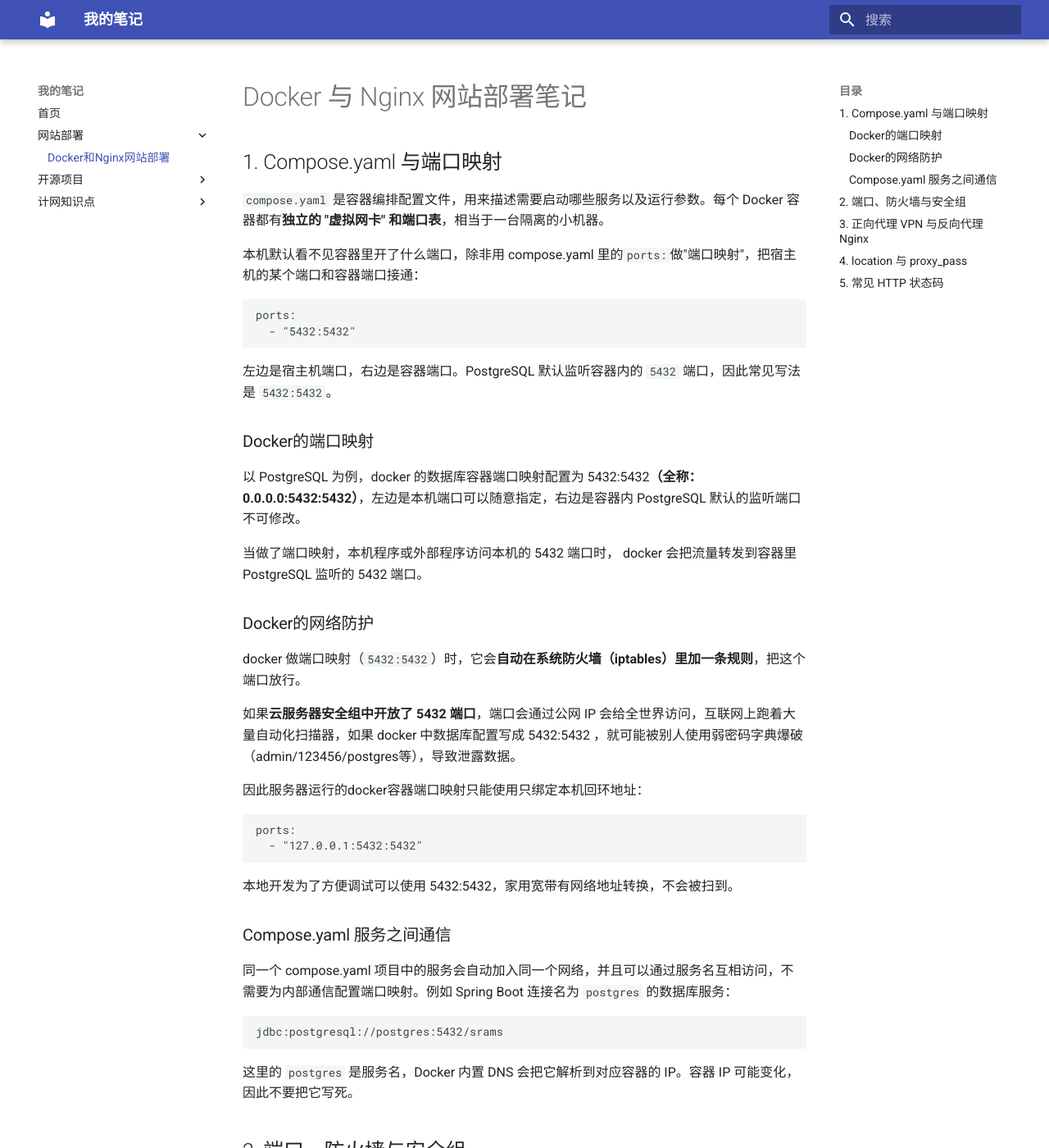
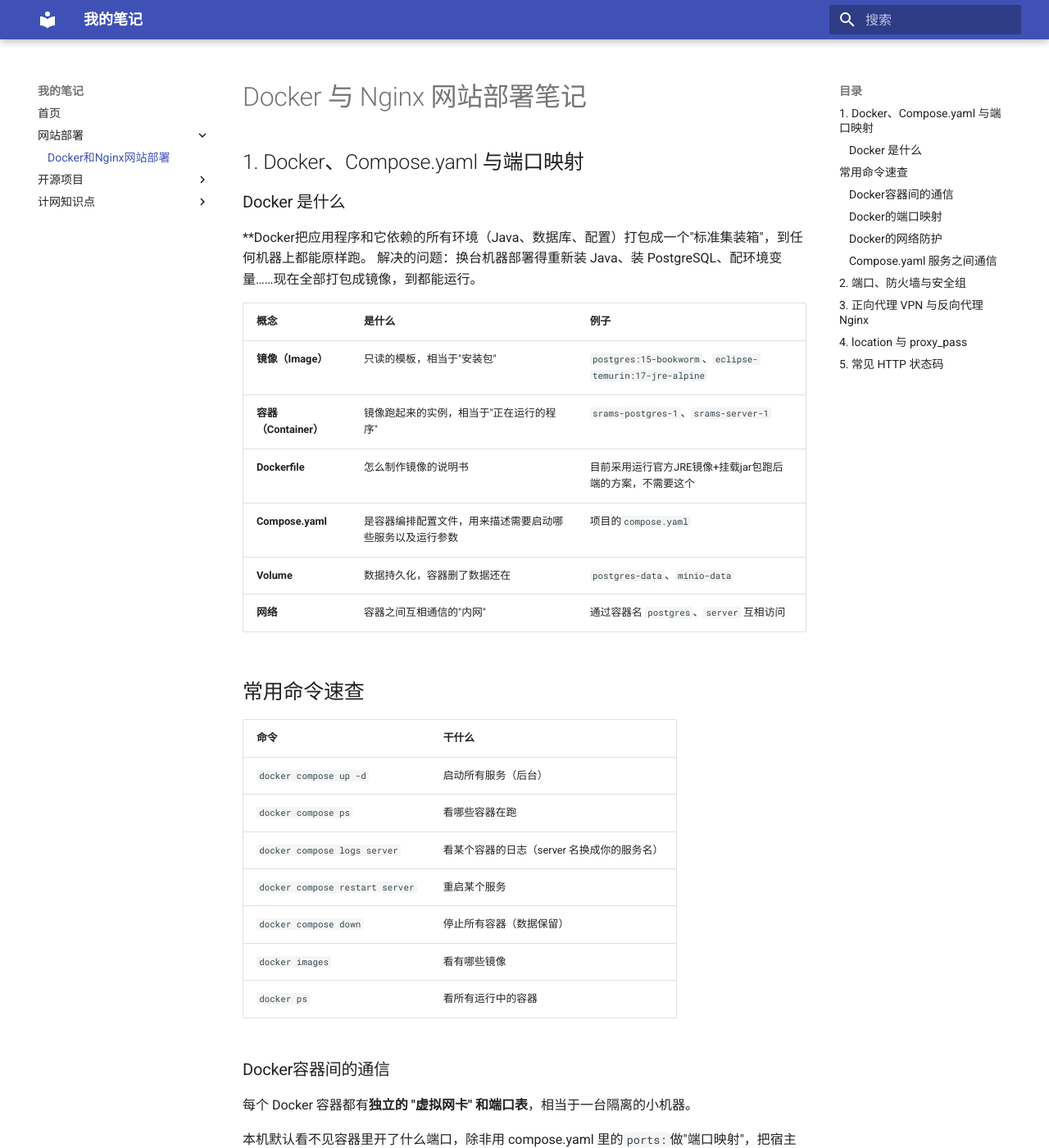
Before and after one commit to ParatrooperY/tech_note, an MkDocs documentation site: the page built from docs/docker、nginx、http网站部署.md, in a window 1280 px wide and 1400 px high. Shown: the whole window at 82% size. Built offline with MkDocs 1.6.1 and Material for MkDocs 9.7.7, drawn with Linux system fonts in a browser that asks for light colours.

Commit message:
更新网络部署文档

```diff
--- a/docs/docker、nginx、http网站部署.md
+++ b/docs/docker、nginx、http网站部署.md
@@ -1,8 +1,36 @@
 # Docker 与 Nginx 网站部署笔记
 
-## 1. Compose.yaml 与端口映射
+## 1. Docker、Compose.yaml 与端口映射
 
-`compose.yaml` 是容器编排配置文件，用来描述需要启动哪些服务以及运行参数。每个 Docker 容器都有**独立的 "虚拟网卡" 和端口表**，相当于一台隔离的小机器。
+### Docker 是什么
+
+**Docker把应用程序和它依赖的所有环境（Java、数据库、配置）打包成一个"标准集装箱"，到任何机器上都能原样跑。
+解决的问题：换台机器部署得重新装 Java、装 PostgreSQL、配环境变量……现在全部打包成镜像，到都能运行。
+
+| 概念 | 是什么 | 例子 |
+|---|---|---|
+| **镜像（Image）** | 只读的模板，相当于"安装包" | `postgres:15-bookworm`、`eclipse-temurin:17-jre-alpine` |
+| **容器（Container）** | 镜像跑起来的实例，相当于"正在运行的程序" | `srams-postgres-1`、`srams-server-1` |
+| **Dockerfile** | 怎么制作镜像的说明书 | 目前采用运行官方JRE镜像+挂载jar包跑后端的方案，不需要这个 |
+| **Compose.yaml** | 是容器编排配置文件，用来描述需要启动哪些服务以及运行参数 | 项目的`compose.yaml` |
+| **Volume** | 数据持久化，容器删了数据还在 | `postgres-data`、`minio-data` |
+| **网络** | 容器之间互相通信的"内网" | 通过容器名 `postgres`、`server` 互相访问 |
+
+## 常用命令速查
+
+| 命令 | 干什么 |
+|---|---|
+| `docker compose up -d` | 启动所有服务（后台） |
+| `docker compose ps` | 看哪些容器在跑 |
+| `docker compose logs server` | 看某个容器的日志（server 名换成你的服务名） |
+| `docker compose restart server` | 重启某个服务 |
+| `docker compose down` | 停止所有容器（数据保留） |
+| `docker images` | 看有哪些镜像 |
+| `docker ps` | 看所有运行中的容器 |
+
+### Docker容器间的通信
+
+每个 Docker 容器都有**独立的 "虚拟网卡" 和端口表**，相当于一台隔离的小机器。
 
 本机默认看不见容器里开了什么端口，除非用 compose.yaml 里的`ports:`做"端口映射"，把宿主机的某个端口和容器端口接通：
 
```
